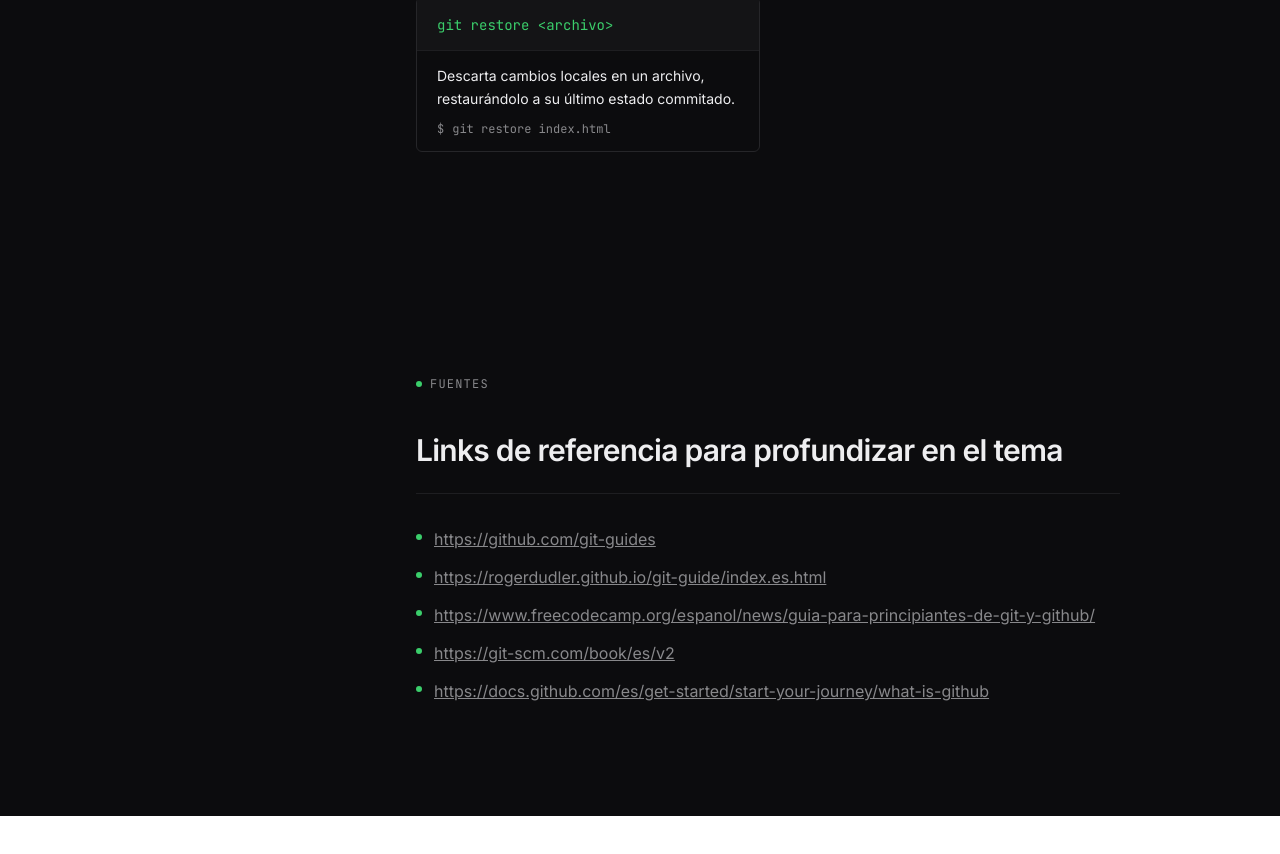
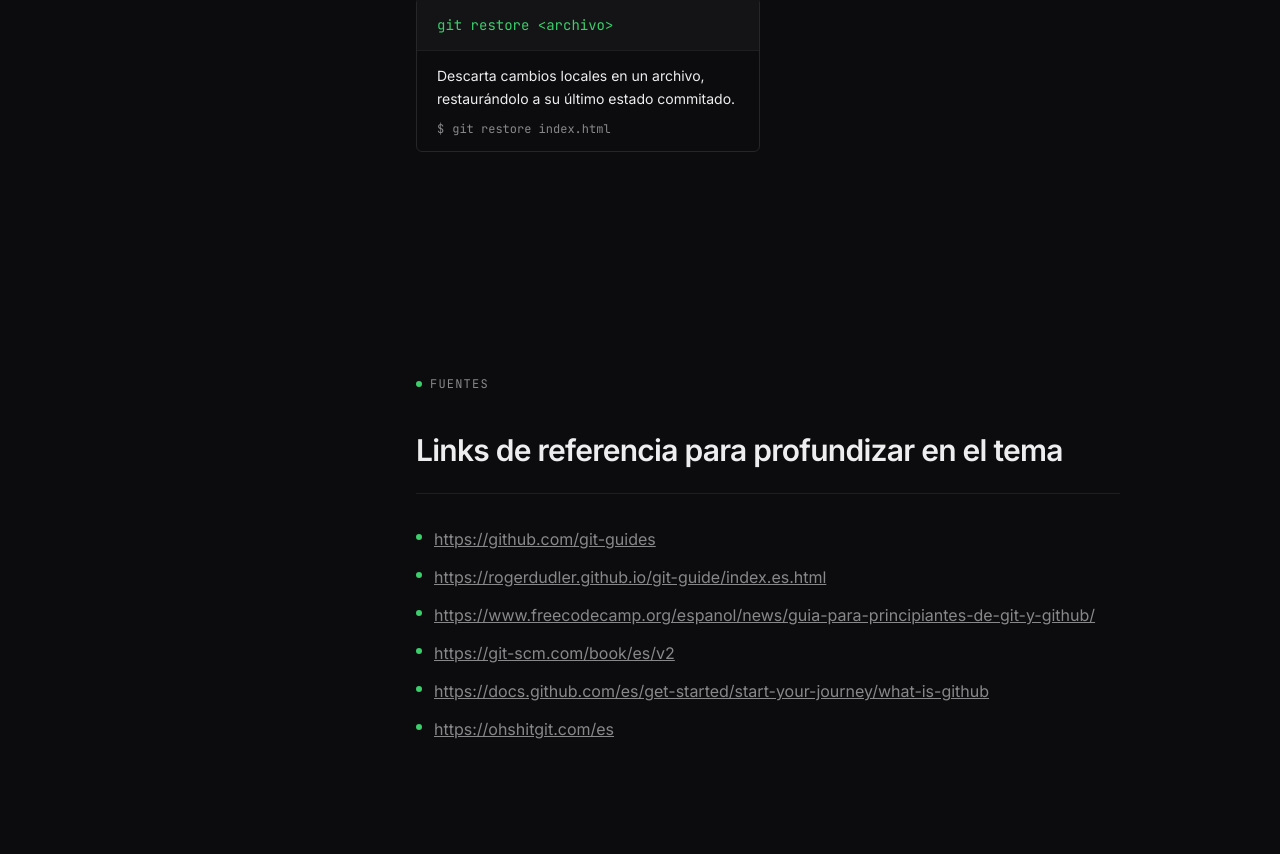
Before and after one commit to victorsnz/git-journey, a React (Vite) app: page / in a window 1280 px wide. Shown: the part 8339-9193 px from the top of the page. Before the commit the page ends 9155 px from the top, so only its background shows below. Built offline with nearby package versions, Linux system fonts and the light colour scheme.

Commit message:
chore: add oh shit git to Source

```diff
--- a/src/pages/Sources.tsx
+++ b/src/pages/Sources.tsx
@@ -35,6 +35,10 @@ export function Sources() {
           <span className="size-1.5 rounded-full bg-accent shrink-0 mt-2" />
           <a href="https://docs.github.com/es/get-started/start-your-journey/what-is-github" target="_blank" rel="noopener noreferrer" className="text-primary underline">https://docs.github.com/es/get-started/start-your-journey/what-is-github</a>
         </li>
+        <li className="flex gap-3 text-muted leading-relaxed ">
+          <span className="size-1.5 rounded-full bg-accent shrink-0 mt-2" />
+          <a href="https://ohshitgit.com/es" target="_blank" rel="noopener noreferrer" className="text-primary underline">https://ohshitgit.com/es</a>
+        </li>
       </ul>
     </Section>
   );
```
